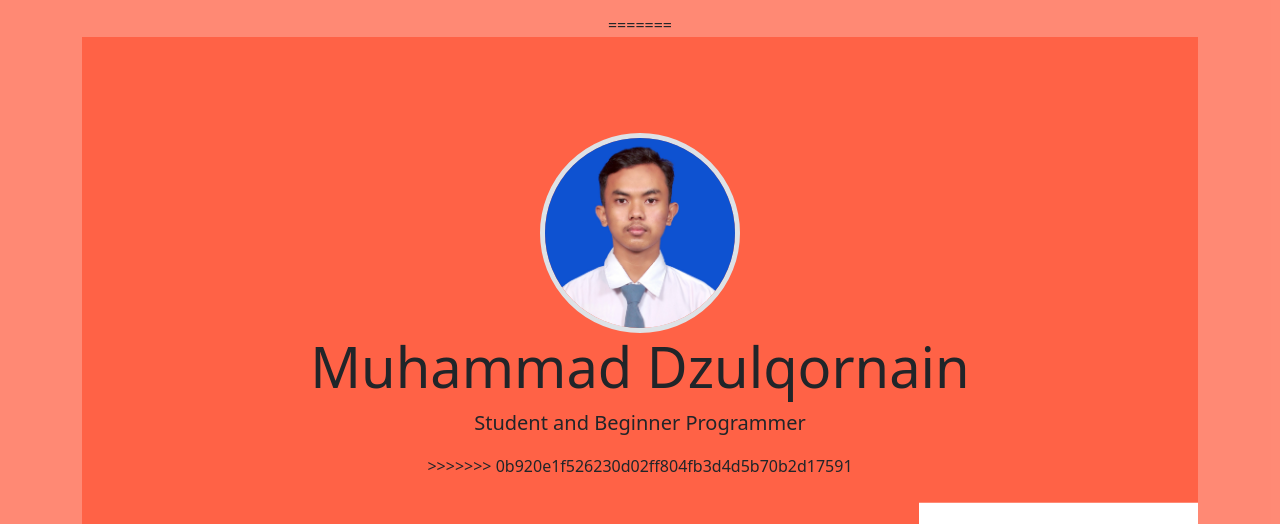
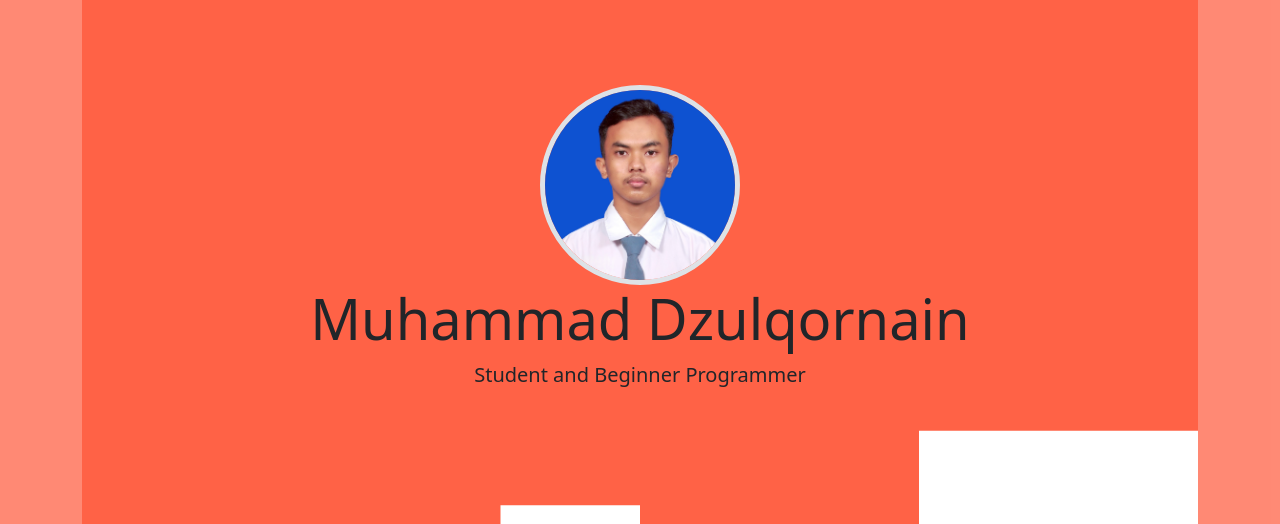
Before and after one commit to mdzxn/mdzxn.github.io, a website: page index.html in a window 1280 px wide. Shown: the part 428-952 px from the top of the page. Drawn offline with nearby package versions, Linux system fonts and the light colour scheme.

Commit message:
first commit

```diff
--- a/index.html
+++ b/index.html
@@ -24,7 +24,6 @@
   </head>
   <body>
     <!-- navbar -->
-<<<<<<< HEAD
     <nav id="Navbar"class="navbar navbar-expand-lg navbar-dark shadow p-3 mb-5 fixed-top">
       <div class="container">
         <a class="navbar-brand " href="#">
@@ -58,7 +57,6 @@
         <img class="rounded-circle border border-5" src="img/me.jpg" alt="M.dzulqornain" style="width: 200px;" data-aos="fade-down">
         <h1 class="display-4 fw-semibold" data-aos="fade-up">Muhammad Dzulqornain</h1>
         <p class="lead" data-aos="fade-up">Student & Beginner Programmer</p>
-=======
     <section id="navbar">
       <nav  class="navbar navbar-expand-lg navbar-dark fixed-top" style="background-color: #d50000;">
         <div class="container-fluid">
@@ -95,7 +93,6 @@
         <img class="rounded-circle border border-5" src="img/me.jpg" alt="M.dzulqornain" style="width: 200px;">
         <h1 class="display-4">Muhammad Dzulqornain</h1>
         <p class="lead">Student and Beginner Programmer</p>
->>>>>>> 0b920e1f526230d02ff804fb3d4d5b70b2d17591
       </div>
       <svg xmlns="http://www.w3.org/2000/svg" viewBox="0 0 1440 320"><path fill="#ffff" fill-opacity="1" d="M0,128L0,192L180,192L180,256L360,256L360,224L540,224L540,128L720,128L720,256L900,256L900,288L1080,288L1080,32L1260,32L1260,32L1440,32L1440,320L1260,320L1260,320L1080,320L1080,320L900,320L900,320L720,320L720,320L540,320L540,320L360,320L360,320L180,320L180,320L0,320L0,320Z"></path></svg>
     </section>
```
